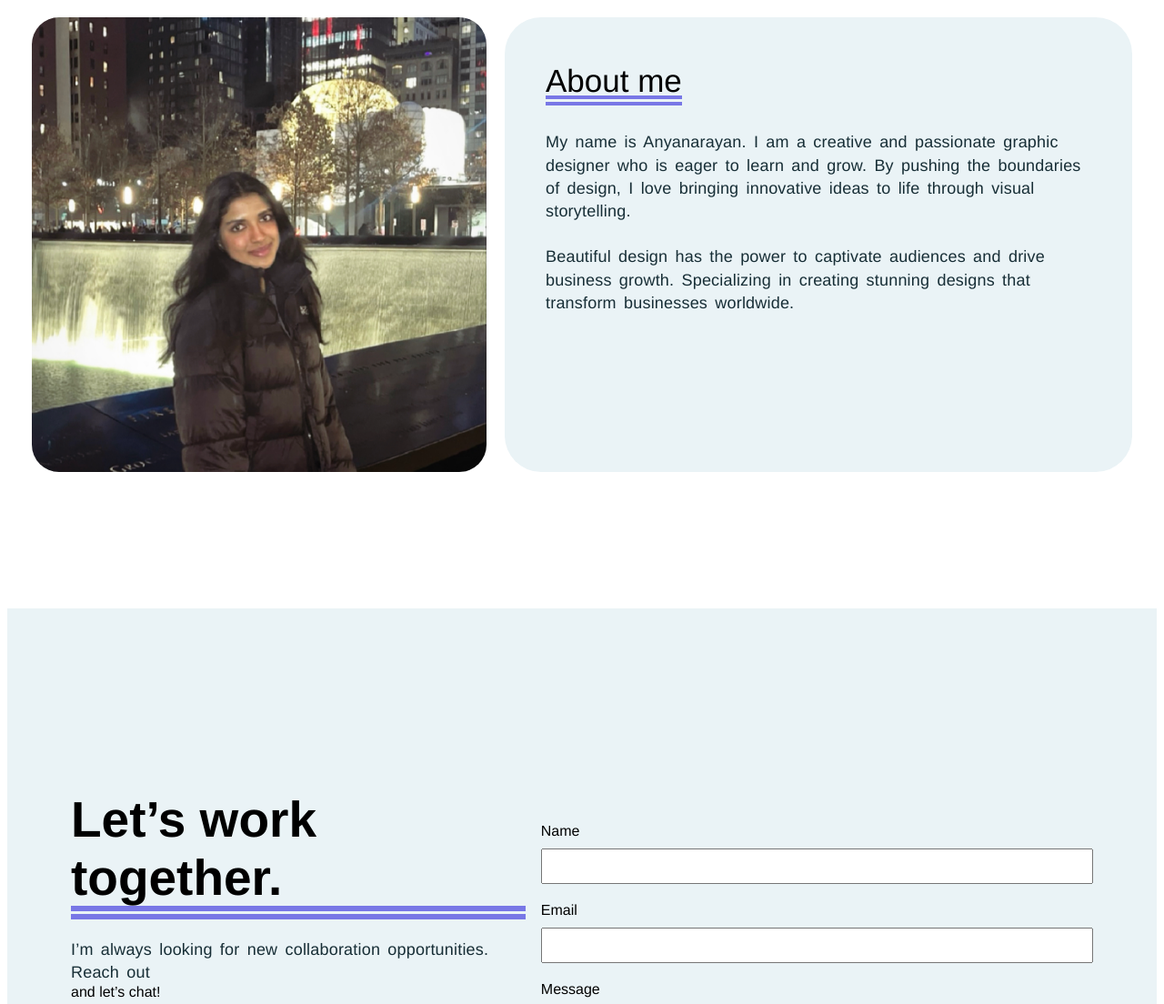
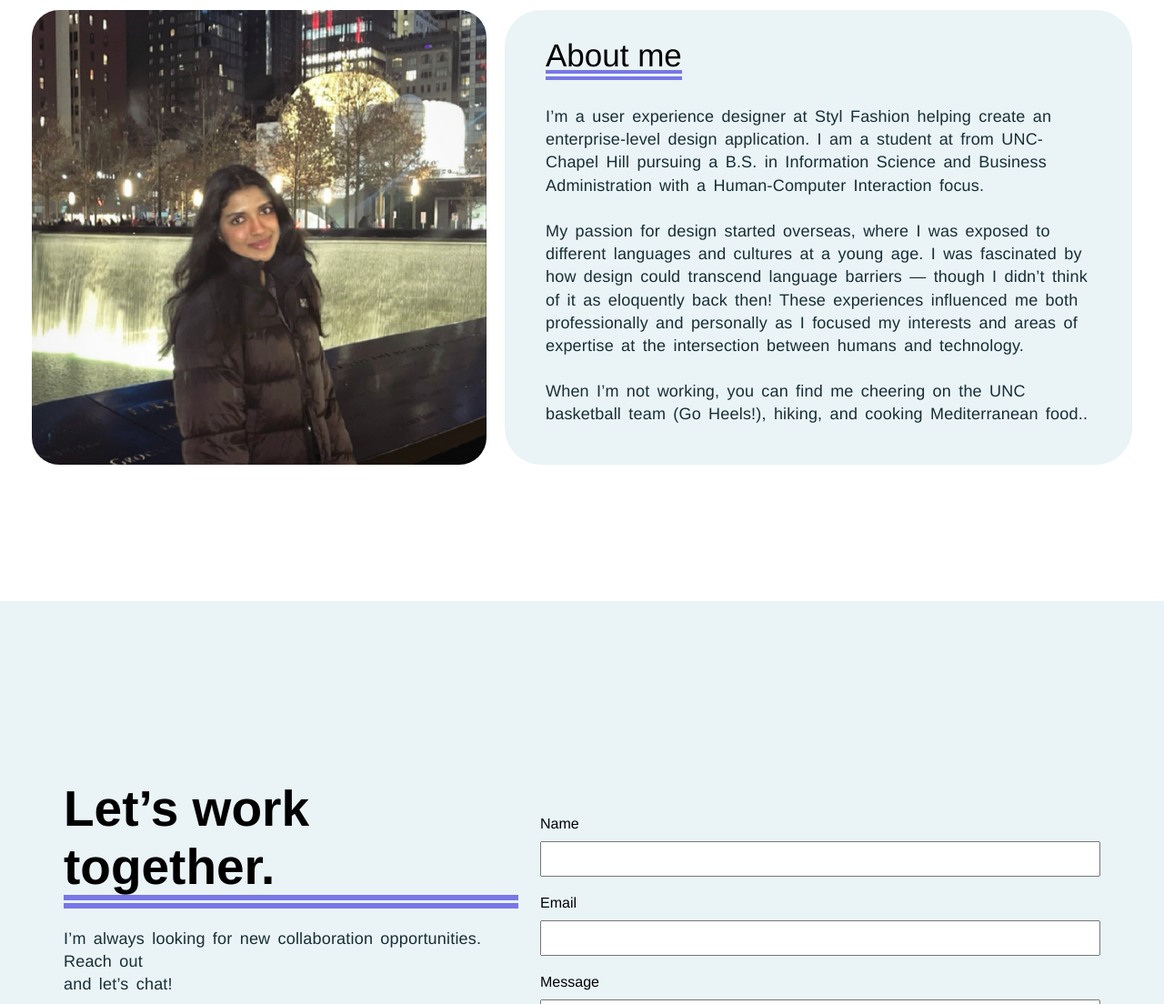
Before and after one commit to WajihulHassan944/portfolio-design-11, a plain HTML site: page index.html in a window 1280 px wide. Shown: the part 790-1894 px from the top of the page at 91% size. Drawn offline with nearby package versions, Linux system fonts and the light colour scheme.

Commit message:
updated styles

```diff
--- a/index.html
+++ b/index.html
@@ -3,12 +3,18 @@
 <head>
     <meta charset="UTF-8">
     <meta name="viewport" content="width=device-width, initial-scale=1.0">
-    <title>Anyanarayan</title>
+    <title>Anya Narayan</title>
     <link rel="stylesheet" href="https://fonts.googleapis.com/css2?family=Ubuntu:wght@400;700&display=swap">
 	 <link rel="stylesheet" href="https://stackpath.bootstrapcdn.com/font-awesome/4.7.0/css/font-awesome.min.css">
-    <style>
+ <!-- aos css link  -->
+   <link rel="stylesheet" href="https://cdnjs.cloudflare.com/ajax/libs/aos/2.3.4/aos.css">
+
+   <style>
         body {
             font-family: helvetica, sans-serif;
+			margin:0;
+			padding:0;
+			box-sizing:border-box;
         }
 		nav{
 			display:flex;
@@ -123,9 +129,9 @@
 
 
 
-<nav>
+<nav data-aos="zoom-in">
 
-<h1>Anyanarayan</h1>
+<h1>Anya Narayan</h1>
 <div class="nav-buttons">
 <a>Home</a>
 <a>About</a>
@@ -139,10 +145,10 @@
 <section class="home">
 <div class="homeWrap">
 	<div class="homeOne">
-		<img src="IMG_3044 3.jpg">
+		<img src="IMG_3152.jpg">
 	</div>
 	<div class="homeTwo">
-		<h1>Hey, I'm Anyanarayan!</h1>
+		<h1 data-aos="zoom-in">Hey, I'm Anya!!</h1>
 		<p>I aspire to be a driving force behind a future where design is a powerful catalyst for positive change.</p>
 	</div></div>
 </section>
@@ -200,7 +206,7 @@
     position: relative; /* Required for positioning the ::after pseudo-element */
 	text-align:left;
 
-			padding-top:50px;
+			padding-top:30px;
 
 }
 
@@ -238,16 +244,22 @@
 		}
     </style>
 
-<section class="about">
+<section class="about" >
 <div class="aboutWrap">
-	<div class="aboutOne">
+	<div class="aboutOne" data-aos="zoom-in">
 		<img src="IMG_3160.jpg">
 	</div>
-	<div class="aboutTwo">
+	<div class="aboutTwo" data-aos="zoom-in">
 		<h1>About me</h1>
-		<p>My name is Anyanarayan. I am a creative and passionate graphic designer who is eager to learn and grow. By pushing
-		the boundaries of design, I love bringing innovative ideas to life through visual storytelling.
-		<br><br> Beautiful design has the power to captivate audiences and drive business growth. Specializing in creating stunning designs that transform businesses worldwide.</p>
+		<p>
+		I’m a user experience designer at Styl Fashion helping create an enterprise-level design application. I am a student at from UNC-Chapel Hill pursuing a B.S. in Information Science and Business Administration with a Human-Computer Interaction focus.
+<br><br>
+My passion for design started overseas, where I was exposed to different languages and cultures at a young age. I was fascinated by how design could transcend language barriers — though I didn’t think of it as eloquently back then! These experiences influenced me both professionally and personally as I focused my interests and areas of expertise at the intersection between humans and technology.
+<br><br>
+When I’m not working, you can find me cheering on the UNC basketball team (Go Heels!), hiking, and cooking Mediterranean food..
+
+
+		</p>
 	</div></div>
 </section>
 
@@ -379,17 +391,17 @@
 
 <section class="contact">
 <div class="contactWrap">
-	<div class="contactOne">
-		<h1>Let’s work together.</h1>
-		<p>I’m always looking for new collaboration opportunities. Reach out<br></p> and let’s chat!</p>
+	<div class="contactOne" >
+		<h1 data-aos="zoom-in">Let’s work together.</h1>
+		<p data-aos="zoom-in">I’m always looking for new collaboration opportunities. Reach out<br> and let’s chat!</p>
 
-		<div class="icons">
+		<div class="icons" data-aos="zoom-in">
 			<i class="fa fa-linkedin" aria-hidden="true"></i>
 			<i class="fa fa-twitter" aria-hidden="true"></i>
 			<i class="fa fa-envelope" aria-hidden="true"></i>
 		</div>
 	</div>
-	<div class="contactTwo">
+	<div class="contactTwo" data-aos="zoom-in">
 		 <form >
         <label for="name">Name</label>
         <input type="text" id="name" name="name" required class="inputss">
@@ -408,5 +420,17 @@
 </section>
 
 
+<!-- aos js link  -->
+<script src="https://cdnjs.cloudflare.com/ajax/libs/aos/2.3.4/aos.js"></script>
+
+<script>
+
+   AOS.init({
+      duration:800,
+      delay:300
+   });
+
+</script>
+
 </body>
 </html>
```
Also changed, not shown: IMG_3152.jpg (added), 1 other file.
